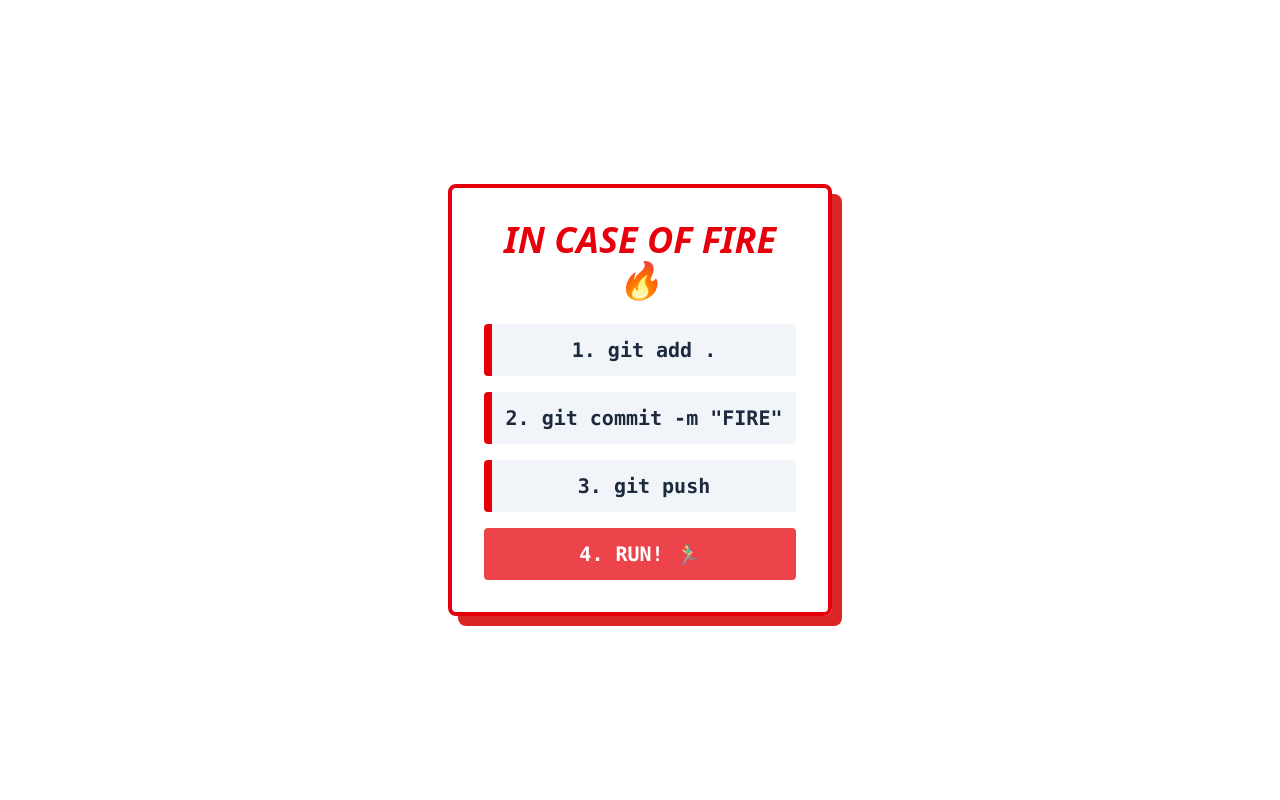
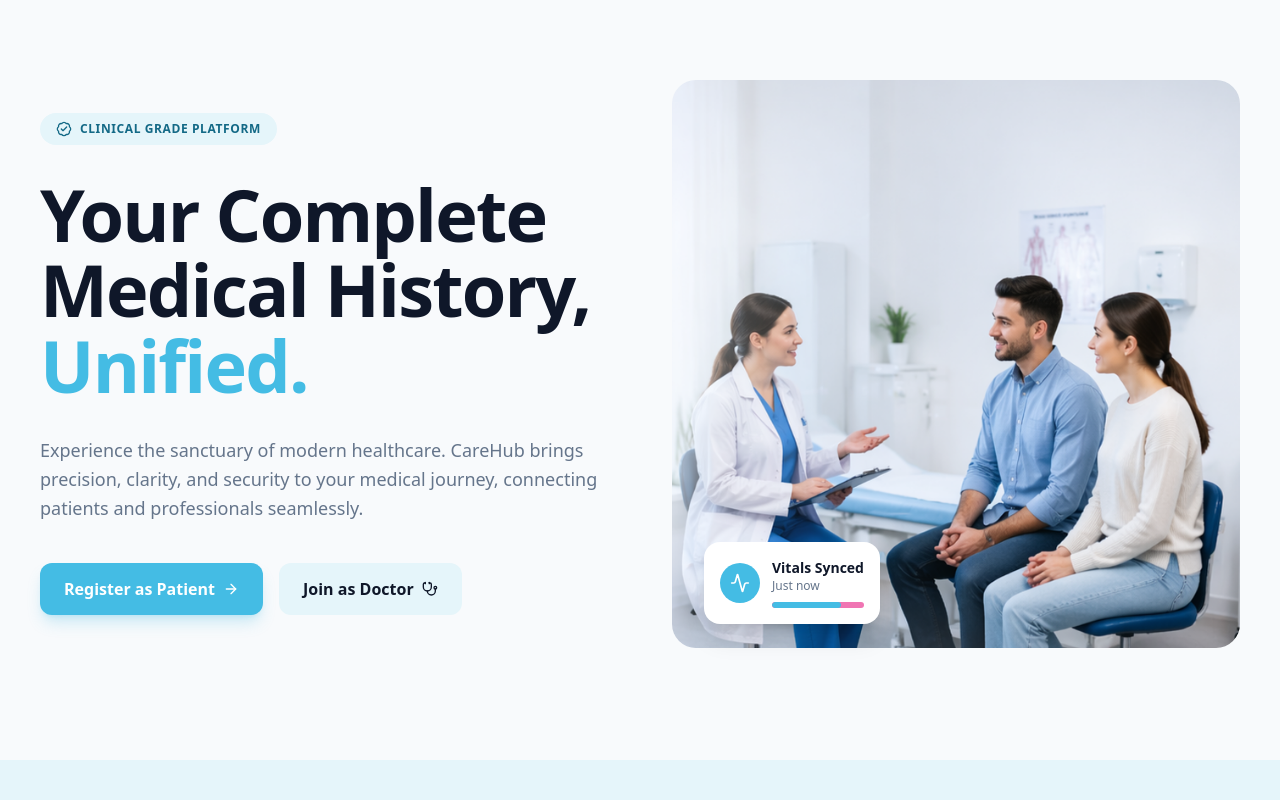
Before and after one commit to honda4coding/carehub, a Next.js app: page / in a window 1280 px wide. Shown: the top 800 px of the page. Built offline with nearby package versions, Linux system fonts and the light colour scheme.

Commit message:
feat: move landing page to root and update navigation links

```diff
--- a/src/app/landing/page.tsx
+++ /dev/null
@@ -1,11 +0,0 @@
-import Hero from "@/components/landing/Hero";
-import Features from "@/components/landing/Features";
-
-export default function LandingPage() {
-  return (
-    <main className="min-h-screen bg-[hsl(var(--color-bg))]">
-      <Hero />
-      <Features />
-    </main>
-  );
-}
--- a/src/app/page.tsx
+++ b/src/app/page.tsx
@@ -1,32 +1,11 @@
-import Link from "next/link";
+import Hero from "@/components/landing/Hero";
+import Features from "@/components/landing/Features";
 
 export default function Home() {
   return (
-    <main className="flex min-h-screen flex-col items-center justify-center bg-white p-6 text-center">
-      <div className="border-4 border-red-600 p-8 rounded-lg max-w-sm shadow-[10px_10px_0px_0px_rgba(220,38,38,1)]">
-        <h1 className="text-4xl font-black text-red-600 mb-6 uppercase italic">
-          In Case of Fire 🔥
-        </h1>
-
-        <div className="space-y-4 font-mono text-xl font-bold text-slate-800">
-          <div className="bg-slate-100 p-3 rounded border-l-8 border-red-600">
-            1. git add .
-          </div>
-          <div className="bg-slate-100 p-3 rounded border-l-8 border-red-600">
-            2. git commit -m "FIRE"
-          </div>
-          <div className="bg-slate-100 p-3 rounded border-l-8 border-red-600">
-            3. git push
-          </div>
-          <Link href="/login" className="block w-full">
-            <button className="w-full bg-red-600 text-white p-3 rounded animate-pulse cursor-pointer">
-              4. RUN! 🏃‍♂️
-            </button>
-          </Link>
-        </div>
-
-
-      </div>
+    <main className="min-h-screen bg-[hsl(var(--color-bg))]">
+      <Hero />
+      <Features />
     </main>
   );
 }
--- a/src/components/landing/Hero.tsx
+++ b/src/components/landing/Hero.tsx
@@ -29,11 +29,11 @@
           </p>
 
           <div className="mt-10 flex flex-wrap gap-4">
-            <Link href='/' className="inline-flex items-center gap-2 rounded-xl px-6 py-3.5 bg-[hsl(var(--color-primary))] text-white font-semibold shadow-lg shadow-[hsl(var(--color-primary)/0.25)] hover:bg-[hsl(var(--color-primary-strong))] transition">
+            <Link href='register' className="inline-flex items-center gap-2 rounded-xl px-6 py-3.5 bg-[hsl(var(--color-primary))] text-white font-semibold shadow-lg shadow-[hsl(var(--color-primary)/0.25)] hover:bg-[hsl(var(--color-primary-strong))] transition">
               Register as Patient
               <ArrowRight className="h-4 w-4" />
             </Link>
-            <Link href='/' className="inline-flex items-center gap-2 rounded-xl px-6 py-3.5 bg-[hsl(var(--color-badge-bg))] text-[hsl(var(--color-text))] font-semibold hover:bg-[hsl(var(--color-secondary))] transition">
+            <Link href='register' className="inline-flex items-center gap-2 rounded-xl px-6 py-3.5 bg-[hsl(var(--color-badge-bg))] text-[hsl(var(--color-text))] font-semibold hover:bg-[hsl(var(--color-secondary))] transition">
               Join as Doctor
               <Stethoscope className="h-4 w-4" />
             </Link>
```
